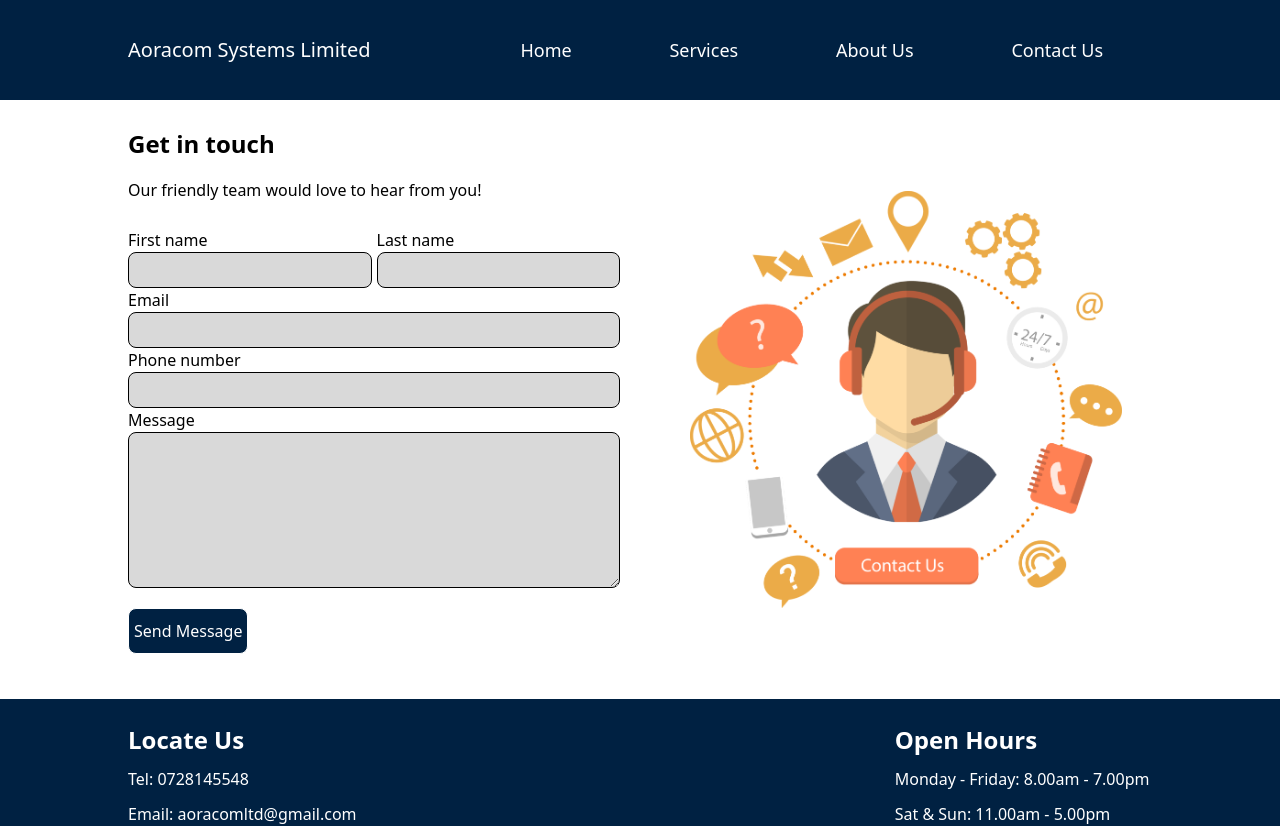
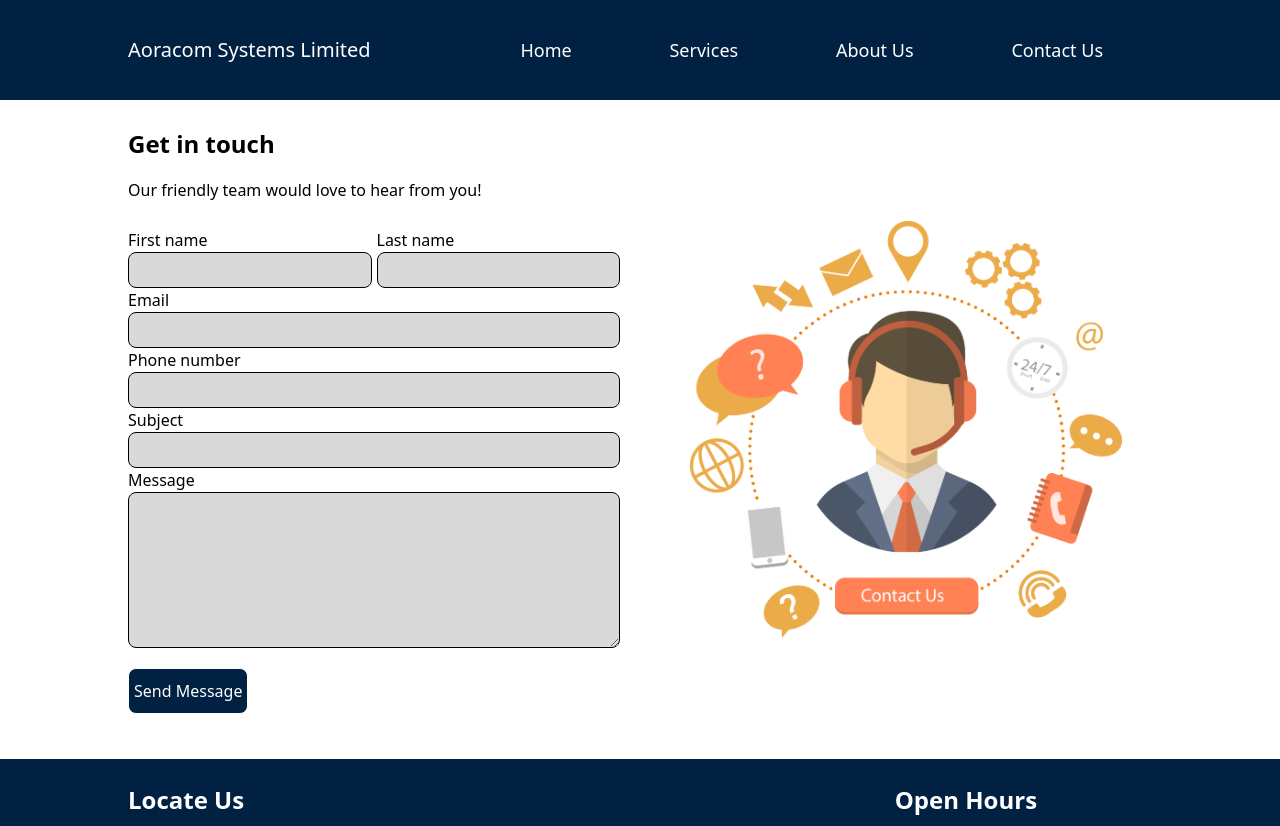
Before and after one commit to SandeSydney/tech_shop, a React (Create React App) app: page /contact-us in a window 1280 px wide. Shown: the top 826 px of the page. Built offline with nearby package versions, Linux system fonts and the light colour scheme.

Commit message:
Field Validation

```diff
--- a/src/components/Contact.jsx
+++ b/src/components/Contact.jsx
@@ -2,7 +2,6 @@ import React, { useRef } from 'react'
 import contact_us from '../resources/contact-us.png'
 import Navigation from './Navigation'
 import emailjs from '@emailjs/browser'
-import { useNavigate } from 'react-router-dom'
 
 function Contact() {
     const form = useRef()
@@ -11,26 +10,26 @@ function Contact() {
     const email = useRef()
     const phone = useRef()
     const message = useRef()
-
-    const navigate = useNavigate()
+    const subject = useRef()
 
     const sendEmail = (e) => {
         e.preventDefault()
 
-        emailjs.sendForm('service_srsmx1p', 'contact_form', form.current, 'GldVl5y-K2eCb0nkD')
-            .then((response) => {
-                console.log('SUCCESS!', response.status, response.text);
-            }, (err) => {
-                console.log('FAILED...', err);
-            });
+        if (last.current.value.trim() !== "" && first.current.value.trim() !== "" && email.current.value.trim() !== "" && phone.current.value.trim() !== "" && message.current.value.trim() !== "" && subject.current.value.trim() !== "") {
+            emailjs.sendForm('contact_service', 'template_ziohy4y', form.current, '2ydEaxoI6faGV0do2')
+                .then((response) => {
+                    console.log('SUCCESS!', response.status, response.text);
+                }, (err) => {
+                    console.log('FAILED...', err);
+                });
+        }
 
         last.current.value = ''
         first.current.value = ''
         email.current.value = ''
         phone.current.value = ''
         message.current.value = ''
-
-        navigate('/')
+        subject.current.value = ''
     }
 
     return (
@@ -61,6 +60,10 @@ function Contact() {
                             <div className="form-element">
                                 <label htmlFor="user_phone">Phone number</label>
                                 <input ref={phone} type="tel" name='user_phone' />
+                            </div>
+                            <div className="form-element">
+                                <label htmlFor="subject">Subject</label>
+                                <input ref={subject} type="text" name='subject' />
                             </div>
                             <div className="form-element">
                                 <label htmlFor="message">Message</label>
```
